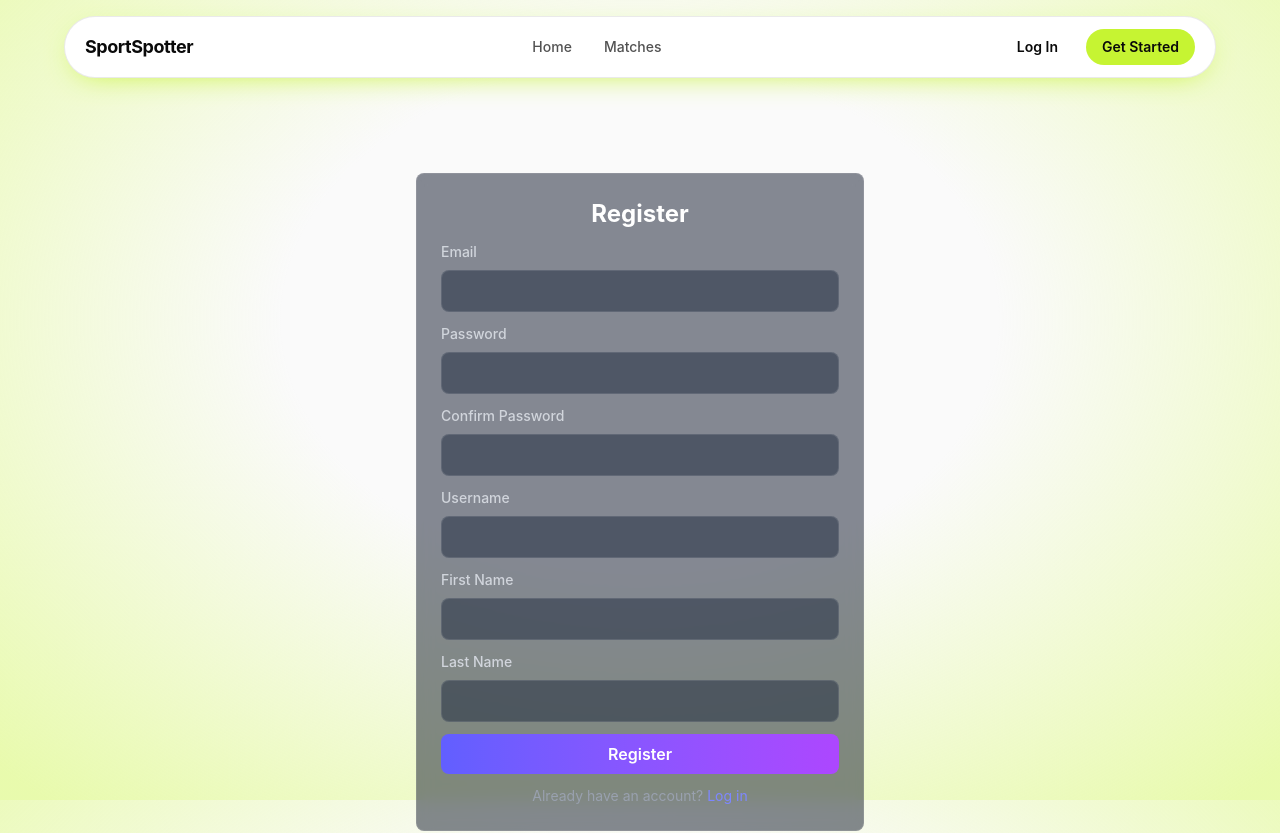
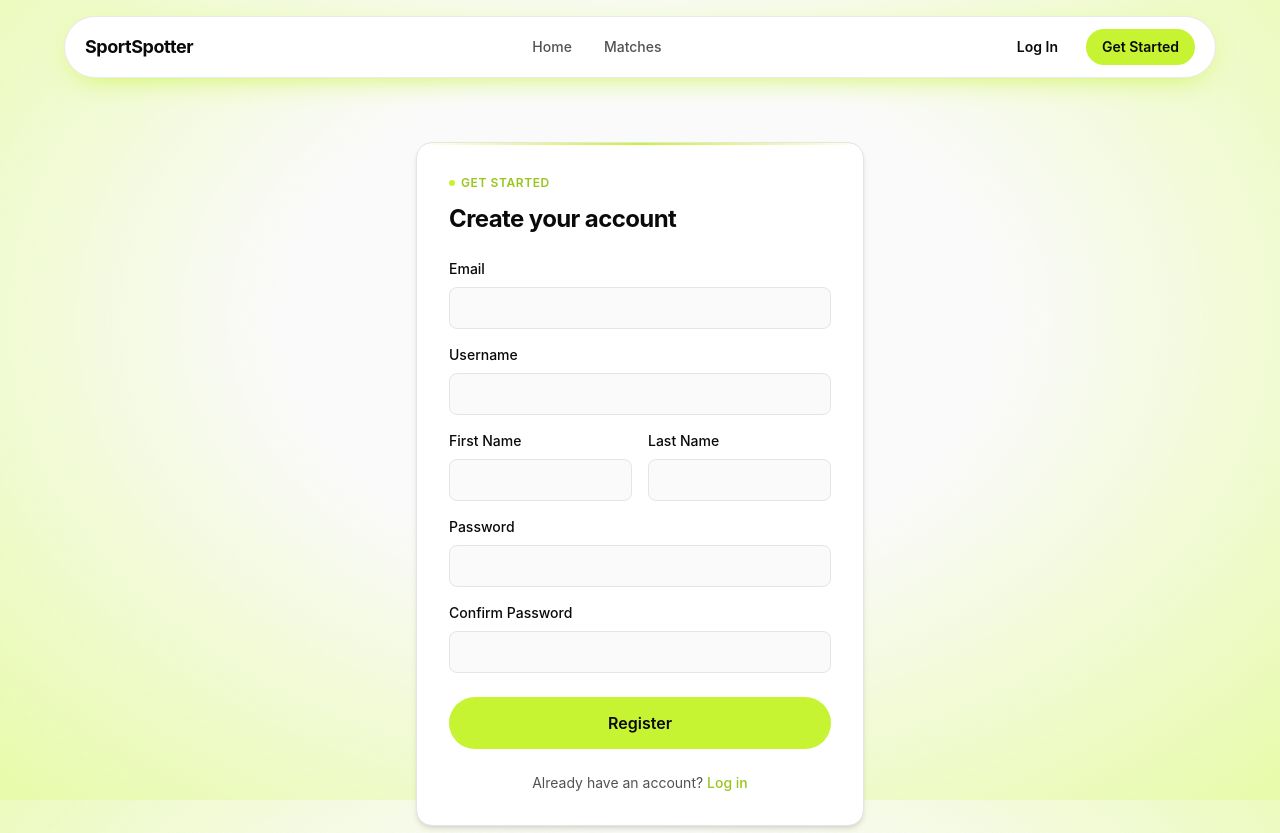
Before and after one commit to qnchoyy/SportSpotter, a React (Vite) app in the folder client/: page /register in a window 1280 px wide. Shown: the top 833 px of the page. Built offline with nearby package versions, Linux system fonts and the light colour scheme; no server answers.

Commit message:
feat: redesign login and register pages

```diff
--- a/client/src/pages/LoginPage.tsx
+++ b/client/src/pages/LoginPage.tsx
@@ -2,6 +2,7 @@ import { useState, type SyntheticEvent } from "react";
 import { authService } from "../services/auth";
 import { Link, useNavigate } from "react-router-dom";
 import { useAuth } from "../contexts/AuthContext";
+import Button from "../components/ui/Button";
 
 const LoginPage = () => {
   const navigate = useNavigate();
@@ -30,71 +31,89 @@ const LoginPage = () => {
       setIsLoading(false);
     }
   };
+
   return (
-    <div className="flex min-h-screen items-center justify-center -mt-24">
+    <div className="flex min-h-[70vh] items-center justify-center">
       <form
         onSubmit={handleSubmit}
-        className="w-full max-w-md space-y-4 rounded-lg border border-white/10 bg-slate-900/50 p-8 backdrop-blur"
+        className="relative w-full max-w-md rounded-2xl border border-border bg-surface p-8 shadow-md"
       >
-        <h1 className="text-2xl font-bold text-white text-center">Login</h1>
+        <div className="pointer-events-none absolute inset-x-0 top-0 h-0.5 bg-gradient-to-r from-transparent via-lime to-transparent" />
+
+        <div className="flex items-center gap-1.5">
+          <span className="h-1.5 w-1.5 rounded-full bg-lime" />
+          <span className="text-xs font-semibold uppercase tracking-wider text-lime-dark">
+            Welcome back
+          </span>
+        </div>
+
+        <h1 className="mt-3 text-2xl font-bold tracking-tight text-ink">
+          Log in to SportSpotter
+        </h1>
+
         {error && (
-          <div className="rounded bg-red-500/10 border border-red-500/50 p-3 text-sm text-red-400">
+          <div className="mt-6 rounded-lg border border-danger/40 bg-danger/10 p-3 text-sm text-danger">
             {error}
           </div>
         )}
 
+        <div className="mt-6 space-y-4">
           <div className="space-y-2">
             <label
               htmlFor="email"
-            className="block text-sm font-medium text-gray-300"
+              className="block text-sm font-medium text-ink"
             >
               Email
             </label>
             <input
-            className="w-full rounded-lg border border-white/10 bg-slate-800/50 px-4 py-2 text-white placeholder-gray-500 focus:border-indigo-500 focus:outline-none"
+              id="email"
+              type="email"
               required
               disabled={isLoading}
-            id="email"
-            type="email"
               value={email}
               onChange={(e) => setEmail(e.target.value)}
+              className="w-full rounded-lg border border-border bg-surface-muted px-4 py-2.5 text-sm text-ink placeholder:text-ink-subtle outline-none transition-colors focus:border-ink/30"
             />
           </div>
+
           <div className="space-y-2">
             <label
               htmlFor="password"
-            className="block text-sm font-medium text-gray-300"
+              className="block text-sm font-medium text-ink"
             >
               Password
             </label>
             <input
-            className="w-full rounded-lg border border-white/10 bg-slate-800/50 px-4 py-2 text-white placeholder-gray-500 focus:border-indigo-500 focus:outline-none"
+              id="password"
+              type="password"
               required
               disabled={isLoading}
-            id="password"
-            type="password"
               value={password}
               onChange={(e) => setPassword(e.target.value)}
+              className="w-full rounded-lg border border-border bg-surface-muted px-4 py-2.5 text-sm text-ink placeholder:text-ink-subtle outline-none transition-colors focus:border-ink/30"
             />
           </div>
+        </div>
 
-        <button
+        <Button
           type="submit"
+          variant="primary"
+          size="lg"
           disabled={isLoading}
-          className="w-full rounded-lg bg-gradient-to-r from-indigo-500 to-purple-500 px-4 py-2 font-semibold text-white transition hover:brightness-110 disabled:cursor-not-allowed disabled:opacity-50"
+          className="mt-6 w-full"
         >
-          {isLoading ? "Logging in..." : "Login"}
-        </button>
+          {isLoading ? "Logging in..." : "Log in"}
+        </Button>
 
-        <div className="text-center text-sm text-gray-400">
+        <p className="mt-6 text-center text-sm text-ink-muted">
           Don't have an account?{" "}
           <Link
             to="/register"
-            className="text-indigo-400 hover:text-indigo-300 transition"
+            className="font-medium text-lime-dark transition-colors hover:text-ink"
           >
             Sign up
           </Link>
-        </div>
+        </p>
       </form>
     </div>
   );
--- a/client/src/pages/RegisterPage.tsx
+++ b/client/src/pages/RegisterPage.tsx
@@ -2,6 +2,7 @@ import { useState, type SyntheticEvent } from "react";
 import { Link, useNavigate } from "react-router-dom";
 import { useAuth } from "../contexts/AuthContext";
 import { authService } from "../services/auth";
+import Button from "../components/ui/Button";
 
 type FormFields =
   | "email"
@@ -65,71 +66,157 @@ const RegisterPage = () => {
     });
   };
 
+  const fieldClass = (field: FormFields) =>
+    `w-full rounded-lg border bg-surface-muted px-4 py-2.5 text-sm text-ink placeholder:text-ink-subtle outline-none transition-colors ${
+      errors[field] ? "border-danger" : "border-border focus:border-ink/30"
+    }`;
+
   return (
-    <div className="flex min-h-screen items-center justify-center">
+    <div className="flex min-h-[70vh] items-center justify-center py-10">
       <form
         onSubmit={handleSubmit}
-        className="w-full max-w-md space-y-3 rounded-lg border border-white/10 bg-slate-900/50 p-6 backdrop-blur"
+        className="relative w-full max-w-md rounded-2xl border border-border bg-surface p-8 shadow-md"
       >
-        <h1 className="text-2xl font-bold text-white text-center">Register</h1>
+        <div className="pointer-events-none absolute inset-x-0 top-0 h-0.5 bg-gradient-to-r from-transparent via-lime to-transparent" />
+
+        <div className="flex items-center gap-1.5">
+          <span className="h-1.5 w-1.5 rounded-full bg-lime" />
+          <span className="text-xs font-semibold uppercase tracking-wider text-lime-dark">
+            Get started
+          </span>
+        </div>
+
+        <h1 className="mt-3 text-2xl font-bold tracking-tight text-ink">
+          Create your account
+        </h1>
+
+        <div className="mt-6 space-y-4">
           <div className="space-y-2">
             <label
               htmlFor="email"
-            className="block text-sm font-medium text-gray-300"
+              className="block text-sm font-medium text-ink"
             >
               Email
             </label>
             <input
               id="email"
               type="email"
-            value={email}
               required
               disabled={isLoading}
+              value={email}
               onChange={(e) => {
                 setEmail(e.target.value);
                 clearFieldError("email");
               }}
-            className={`w-full rounded-lg border bg-slate-800/50 px-4 py-2 text-white placeholder-gray-500 focus:outline-none ${
-              errors.email
-                ? "border-red-500"
-                : "border-white/10 focus:border-indigo-500"
-            }`}
+              className={fieldClass("email")}
             />
             {errors.email && (
-            <p className="text-xs text-red-400">{errors.email}</p>
+              <p className="text-xs text-danger">{errors.email}</p>
             )}
           </div>
+
+          <div className="space-y-2">
+            <label
+              htmlFor="username"
+              className="block text-sm font-medium text-ink"
+            >
+              Username
+            </label>
+            <input
+              id="username"
+              type="text"
+              required
+              disabled={isLoading}
+              value={username}
+              onChange={(e) => {
+                setUsername(e.target.value);
+                clearFieldError("username");
+              }}
+              className={fieldClass("username")}
+            />
+            {errors.username && (
+              <p className="text-xs text-danger">{errors.username}</p>
+            )}
+          </div>
+
+          <div className="grid grid-cols-2 gap-4">
+            <div className="space-y-2">
+              <label
+                htmlFor="firstName"
+                className="block text-sm font-medium text-ink"
+              >
+                First Name
+              </label>
+              <input
+                id="firstName"
+                type="text"
+                required
+                disabled={isLoading}
+                value={firstName}
+                onChange={(e) => {
+                  setFirstName(e.target.value);
+                  clearFieldError("firstName");
+                }}
+                className={fieldClass("firstName")}
+              />
+              {errors.firstName && (
+                <p className="text-xs text-danger">{errors.firstName}</p>
+              )}
+            </div>
+
+            <div className="space-y-2">
+              <label
+                htmlFor="lastName"
+                className="block text-sm font-medium text-ink"
+              >
+                Last Name
+              </label>
+              <input
+                id="lastName"
+                type="text"
+                required
+                disabled={isLoading}
+                value={lastName}
+                onChange={(e) => {
+                  setLastName(e.target.value);
+                  clearFieldError("lastName");
+                }}
+                className={fieldClass("lastName")}
+              />
+              {errors.lastName && (
+                <p className="text-xs text-danger">{errors.lastName}</p>
+              )}
+            </div>
+          </div>
+
           <div className="space-y-2">
             <label
               htmlFor="password"
-            className="block text-sm font-medium text-gray-300"
+              className="block text-sm font-medium text-ink"
             >
               Password
             </label>
             <input
               id="password"
               type="password"
-            value={password}
               required
               disabled={isLoading}
+              value={password}
               onChange={(e) => {
                 setPassword(e.target.value);
                 clearFieldError("password");
               }}
-            className={`w-full rounded-lg border bg-slate-800/50 px-4 py-2 text-white placeholder-gray-500 focus:outline-none ${
-              errors.password
-                ? "border-red-500"
-                : "border-white/10 focus:border-indigo-500"
-            }`}
+              className={fieldClass("password")}
             />
             {errors.password && (
-            <p className="text-xs text-red-400">{errors.password}</p>
+              <p className="text-xs text-danger">{errors.password}</p>
             )}
           </div>
+
           <div className="space-y-2">
             <label
               htmlFor="confirmPassword"
-            className="block text-sm font-medium text-gray-300"
+              className="block text-sm font-medium text-ink"
             >
               Confirm Password
             </label>
@@ -143,115 +230,33 @@ const RegisterPage = () => {
                 setConfirmPassword(e.target.value);
                 clearFieldError("confirmPassword");
               }}
-            className={`w-full rounded-lg border bg-slate-800/50 px-4 py-2 text-white placeholder-gray-500 focus:outline-none ${
-              errors.confirmPassword
-                ? "border-red-500"
-                : "border-white/10 focus:border-indigo-500"
-            }`}
+              className={fieldClass("confirmPassword")}
             />
             {errors.confirmPassword && (
-            <p className="text-xs text-red-400">{errors.confirmPassword}</p>
+              <p className="text-xs text-danger">{errors.confirmPassword}</p>
             )}
           </div>
-        <div className="space-y-2">
-          <label
-            htmlFor="username"
-            className="block text-sm font-medium text-gray-300"
-          >
-            Username
-          </label>
-          <input
-            id="username"
-            type="text"
-            value={username}
-            required
-            disabled={isLoading}
-            onChange={(e) => {
-              setUsername(e.target.value);
-              clearFieldError("username");
-            }}
-            className={`w-full rounded-lg border bg-slate-800/50 px-4 py-2 text-white placeholder-gray-500 focus:outline-none ${
-              errors.username
-                ? "border-red-500"
-                : "border-white/10 focus:border-indigo-500"
-            }`}
-          />
-          {errors.username && (
-            <p className="text-xs text-red-400">{errors.username}</p>
-          )}
-        </div>
-        <div className="space-y-2">
-          <label
-            htmlFor="firstName"
-            className="block text-sm font-medium text-gray-300"
-          >
-            First Name
-          </label>
-          <input
-            id="firstName"
-            type="text"
-            value={firstName}
-            required
-            disabled={isLoading}
-            onChange={(e) => {
-              setFirstName(e.target.value);
-              clearFieldError("firstName");
-            }}
-            className={`w-full rounded-lg border bg-slate-800/50 px-4 py-2 text-white placeholder-gray-500 focus:outline-none ${
-              errors.firstName
-                ? "border-red-500"
-                : "border-white/10 focus:border-indigo-500"
-            }`}
-          />
-          {errors.firstName && (
-            <p className="text-xs text-red-400">{errors.firstName}</p>
-          )}
-        </div>
-        <div className="space-y-2">
-          <label
-            htmlFor="lastName"
-            className="block text-sm font-medium text-gray-300"
-          >
-            Last Name
-          </label>
-          <input
-            id="lastName"
-            type="text"
-            value={lastName}
-            required
-            disabled={isLoading}
-            onChange={(e) => {
-              setLastName(e.target.value);
-              clearFieldError("lastName");
-            }}
-            className={`w-full rounded-lg border bg-slate-800/50 px-4 py-2 text-white placeholder-gray-500 focus:outline-none ${
-              errors.lastName
-                ? "border-red-500"
-                : "border-white/10 focus:border-indigo-500"
-            }`}
-          />
-          {errors.lastName && (
-            <p className="text-xs text-red-400">{errors.lastName}</p>
-          )}
         </div>
 
-        <button
+        <Button
           type="submit"
+          variant="primary"
+          size="lg"
           disabled={isLoading}
-          className="w-full rounded-lg bg-gradient-to-r from-indigo-500 to-purple-500 px-4 py-2 font-semibold text-white transition hover:brightness-110 disabled:cursor-not-allowed disabled:opacity-50"
+          className="mt-6 w-full"
         >
-          {isLoading ? "Registering.." : "Register"}
-        </button>
+          {isLoading ? "Registering..." : "Register"}
+        </Button>
 
-        <div className="text-center text-sm text-gray-400">
+        <p className="mt-6 text-center text-sm text-ink-muted">
           Already have an account?{" "}
           <Link
             to="/login"
-            className="text-indigo-400 hover:text-indigo-300 transition"
+            className="font-medium text-lime-dark transition-colors hover:text-ink"
           >
             Log in
           </Link>
-        </div>
+        </p>
       </form>
     </div>
   );
```
Lines whose indentation alone changed are shown as unchanged.
